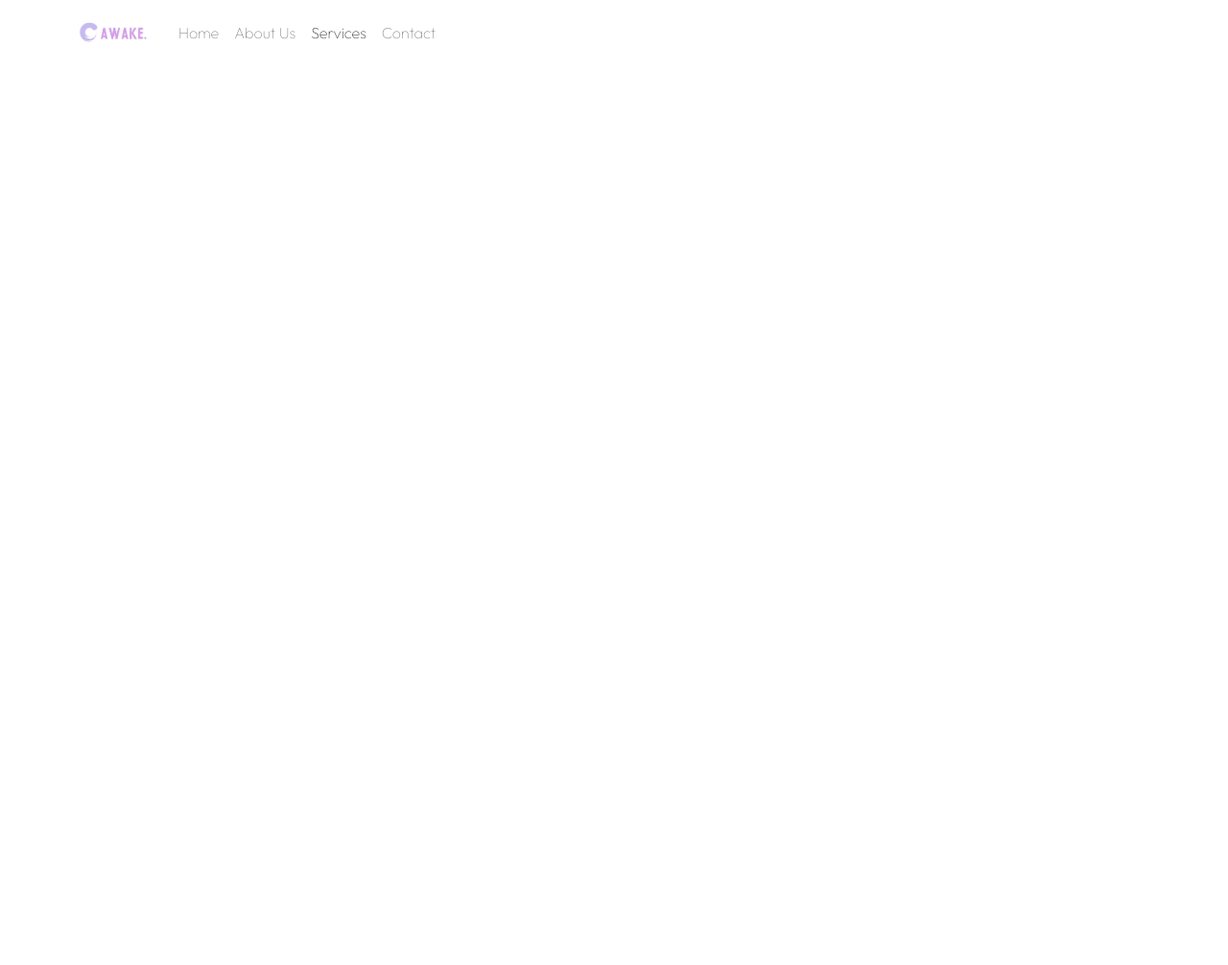
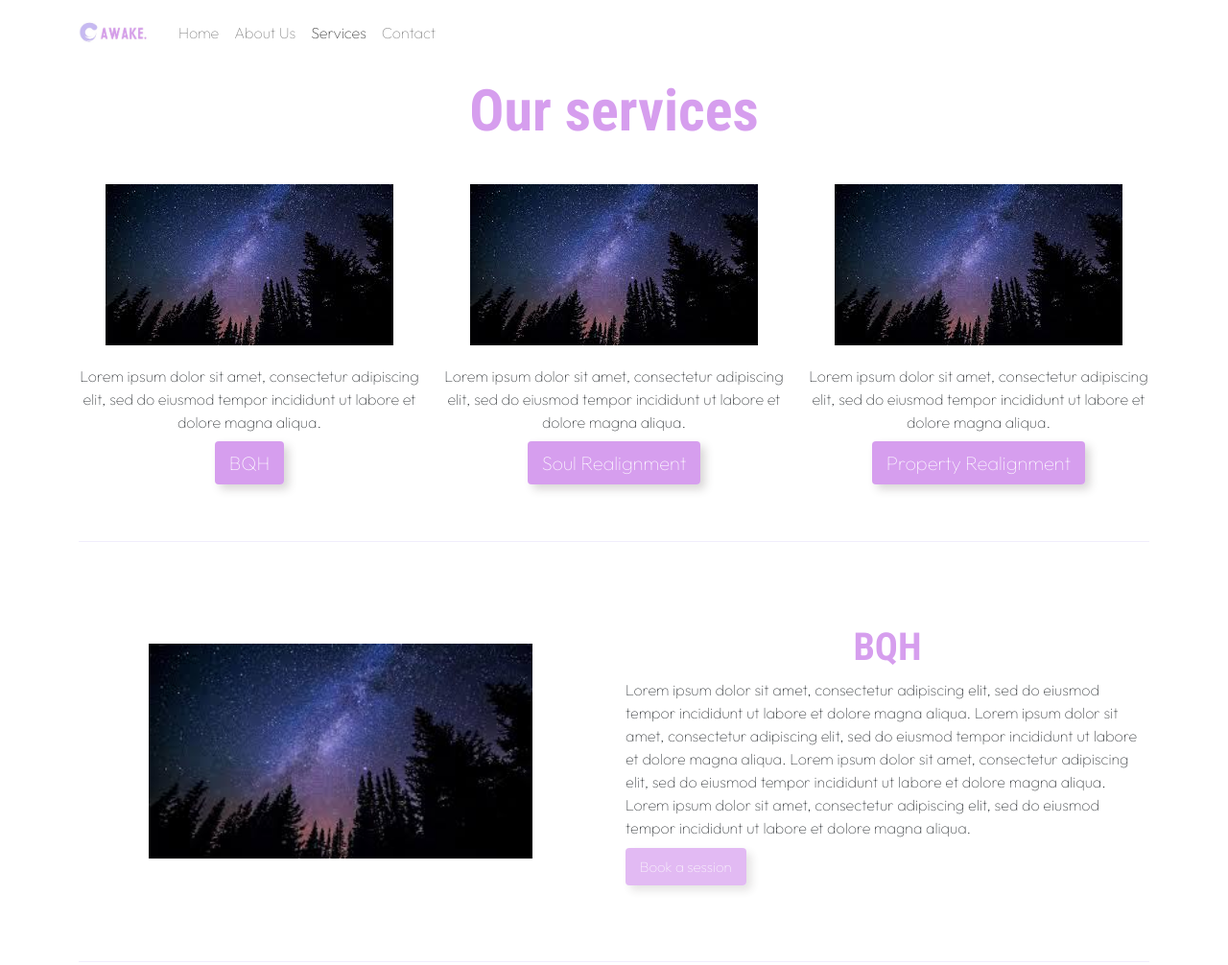
Before and after one commit to aniekossewaarde/Awake, a plain HTML site: page services.html in a window 1280 px wide. Shown: the top 1006 px of the page at 96% size. Before the commit the page ends 800 px from the top, so only its background shows below. Drawn offline with nearby package versions, Linux system fonts and the light colour scheme.

Commit message:
styled services.html

```diff
--- a/services.html
+++ b/services.html
@@ -36,6 +36,63 @@
               </div>
             </div>
           </nav>
+
+          <h1>Our services</h1>
+
+          <div class="row service-summary">
+
+            <div class="col-lg-4 colomn">
+  <img src="media/dummy-image.jpeg" alt="service-1" class="service-image">
+  <p class="service-text-summary">Lorem ipsum dolor sit amet, consectetur adipiscing elit, sed do eiusmod tempor incididunt ut labore et dolore magna aliqua.</p>
+<a href="#bqh-info" class="primary-link">BQH</a>
+</div>
+<div class="col-lg-4 colomn">
+  <img src="media/dummy-image.jpeg" alt="service-1" class="service-image">
+  <p class="service-text-summary">Lorem ipsum dolor sit amet, consectetur adipiscing elit, sed do eiusmod tempor incididunt ut labore et dolore magna aliqua.</p>
+  <a href="#soul-realignment-info" class="primary-link">Soul Realignment</a>
+</div>
+<div class="col-lg-4 colomn">
+  <img src="media/dummy-image.jpeg" alt="service-1" class="service-image">
+  <p class="service-text-summary">Lorem ipsum dolor sit amet, consectetur adipiscing elit, sed do eiusmod tempor incididunt ut labore et dolore magna aliqua.</p>
+  <a href="#property-realignment-info" class="primary-link">Property Realignment</a>
+</div>
+
+          </div>
+
+        <hr />
+
+<div class="row service-info" id="bqh-info">
+  <div class="col-lg-6"><img src="media/dummy-image.jpeg" alt="BQH" class="service-image-explained"></div>
+    <div class="col-lg-6">
+      <h2>BQH</h2>
+      <p>Lorem ipsum dolor sit amet, consectetur adipiscing elit, sed do eiusmod tempor incididunt ut labore et dolore magna aliqua. Lorem ipsum dolor sit amet, consectetur adipiscing elit, sed do eiusmod tempor incididunt ut labore et dolore magna aliqua. Lorem ipsum dolor sit amet, consectetur adipiscing elit, sed do eiusmod tempor incididunt ut labore et dolore magna aliqua. Lorem ipsum dolor sit amet, consectetur adipiscing elit, sed do eiusmod tempor incididunt ut labore et dolore magna aliqua.</p>
+    <a href="contact.html" class="secondary-link">Book a session</a>
+    </div>
+
+</div>
+
+<hr />
+
+<div class="row service-info" id="soul-realignment-info">
+
+    <div class="col-lg-6">
+      <h2>Soul Realignment</h2>
+      <p>Lorem ipsum dolor sit amet, consectetur adipiscing elit, sed do eiusmod tempor incididunt ut labore et dolore magna aliqua. Lorem ipsum dolor sit amet, consectetur adipiscing elit, sed do eiusmod tempor incididunt ut labore et dolore magna aliqua. Lorem ipsum dolor sit amet, consectetur adipiscing elit, sed do eiusmod tempor incididunt ut labore et dolore magna aliqua. Lorem ipsum dolor sit amet, consectetur adipiscing elit, sed do eiusmod tempor incididunt ut labore et dolore magna aliqua.</p>
+      <a href="contact.html" class="secondary-link">Book a session</a>
+    </div>
+    <div class="col-lg-6"><img src="media/dummy-image.jpeg" alt="Soul Realignment" class="service-image-explained"></div>
+</div>
+
+<hr />
+
+<div class="row service-info" id="property-realignment-info">
+  <div class="col-lg-6"><img src="media/dummy-image.jpeg" alt="property-realignment" class="service-image-explained"></div>
+    <div class="col-lg-6">
+      <h2>Property Realignment</h2>
+      <p>Lorem ipsum dolor sit amet, consectetur adipiscing elit, sed do eiusmod tempor incididunt ut labore et dolore magna aliqua. Lorem ipsum dolor sit amet, consectetur adipiscing elit, sed do eiusmod tempor incididunt ut labore et dolore magna aliqua. Lorem ipsum dolor sit amet, consectetur adipiscing elit, sed do eiusmod tempor incididunt ut labore et dolore magna aliqua. Lorem ipsum dolor sit amet, consectetur adipiscing elit, sed do eiusmod tempor incididunt ut labore et dolore magna aliqua.</p>
+      <a href="contact.html" class="secondary-link">Book a session</a>
+    </div>
+
     </div>
 </body>
 </html>
--- a/src/style.css
+++ b/src/style.css
@@ -8,6 +8,26 @@
 body {
     font-family: var(--font-body);
     margin-top: 80px;
+}
+
+hr {
+    color: var(--primary-color);
+}
+
+h1 {
+    font-family: 'Roboto Condensed', sans-serif;
+    font-weight:700;
+    text-align: center;
+    color: var(--secondary-color);
+    font-size: 60px;
+}
+
+h2 {
+    font-family: 'Roboto Condensed', sans-serif;
+    font-weight:700;
+    text-align: center;
+    color: var(--secondary-color);
+    font-size: 40px;
 }
 
 .intro-photo {
@@ -30,8 +50,8 @@ body {
     text-align: center;
 }
 
-.navigation-colomn {
-    padding-bottom: 30px;
+.colomn {
+    padding-bottom: 50px;
 }
 
 .primary-link {
@@ -42,8 +62,6 @@ body {
     color: white;
     font-size: 20px;
     box-shadow: 5px 5px 10px rgba(61, 51, 51, 0.2);
-
-
 }
 
 .primary-link:hover {
@@ -53,6 +71,48 @@ body {
     transition: all 150ms ease-in-out;
 }
 
+.secondary-link:hover {
+    color: var(--secondary-color);
+    background: white;
+    border: 1px solid var(--secondary-color);
+    transition: all 150ms ease-in-out;
+}
+
+.secondary-link {
+    text-decoration: none;
+    border-radius: 4px;
+    padding: 10px 15px;
+    background: var(--secondary-color);
+    color: white;
+    font-size: 15px;
+    box-shadow: 5px 5px 10px rgba(61, 51, 51, 0.2);
+    opacity: 0.7;
+}
+
+.service-summary {
+    margin-top: 40px;
+    text-align: center;
+}
+
+.service-image {
+    display: block;
+    margin: 0 auto;
+    padding-bottom: 20px;
+}
+
+.service-info {
+    padding-top: 70px;
+    padding-bottom: 70px;
+}
+
+.service-image-explained {
+    display: block;
+    margin: 0 auto;
+    width: 400px;
+    padding-top: 20px;
+}
+
+
 @media (max-width: 768px) {
     .intro-photo {
         width: 350px;
```
Also changed, not shown: index.html (+4 -4 lines), media/dummy-image.jpeg (added).
